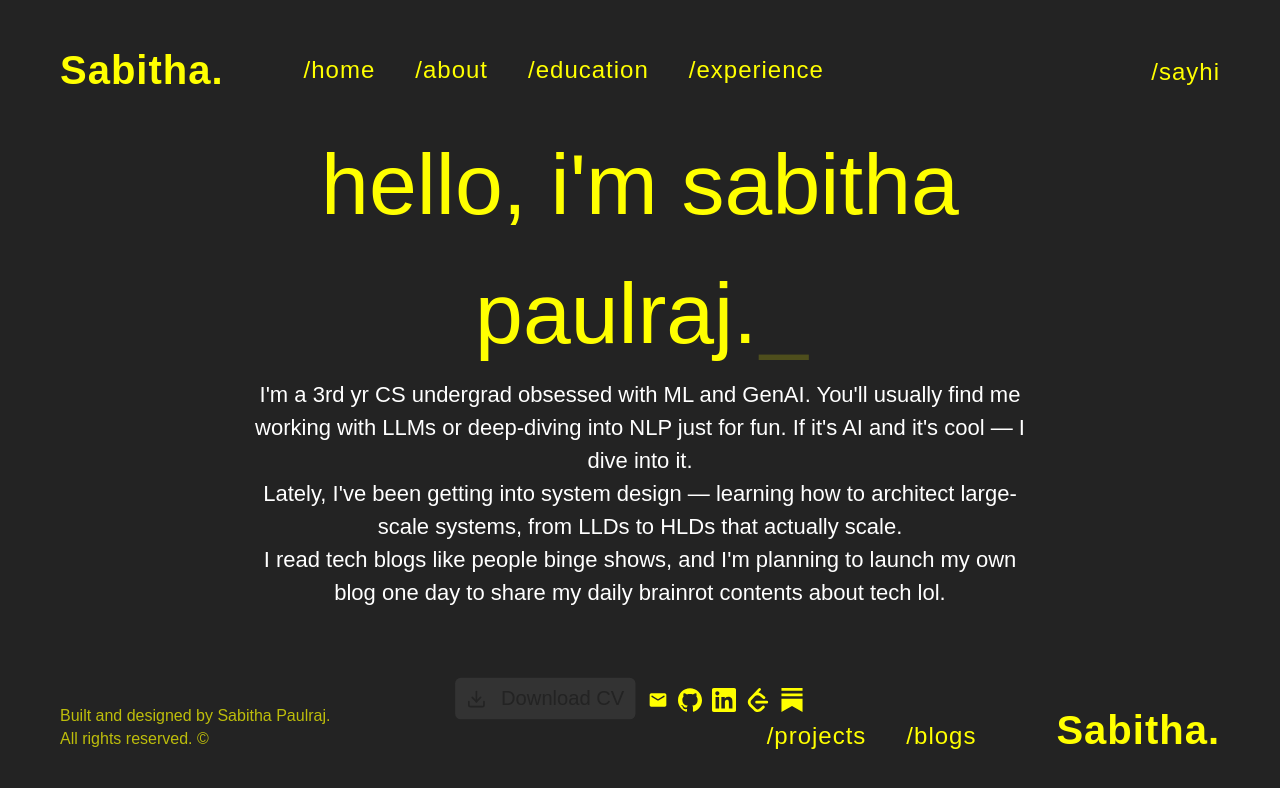
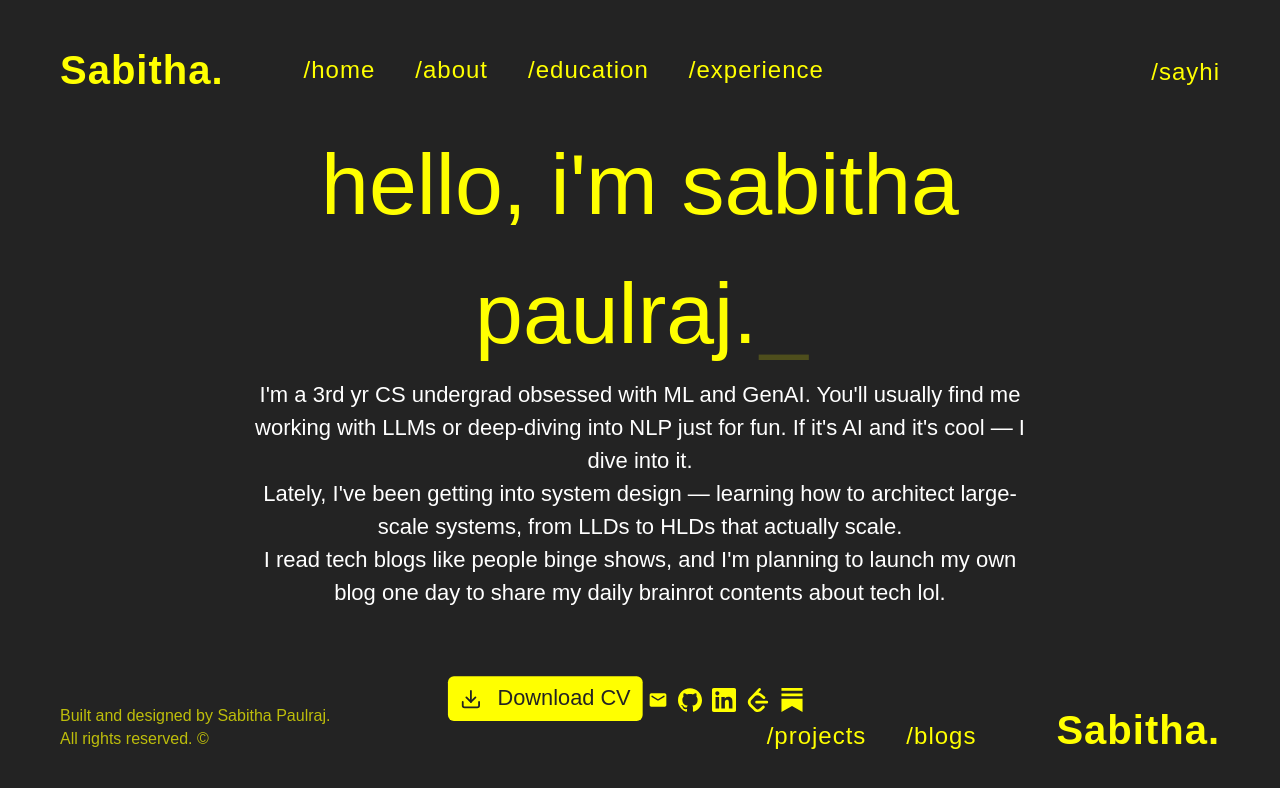
Before and after one commit to sabithapaulraj/sabithapaulraj-portfolio, a React (Create React App) app: page / in a window 1280 px wide. In both pictures the pointer is over the button "Download CV". Shown: the top 788 px of the page. Built offline with nearby package versions, Linux system fonts and the light colour scheme; a web font is replaced by a local one.

Commit message:
button hover

```diff
--- a/src/styles/Intro.css
+++ b/src/styles/Intro.css
@@ -175,8 +175,10 @@
 }
 
 .custom-download-cv-button:hover {
-  background-color: var(--standard-dark-grey) !important;
+  /* Remove background color change */
+  /* background-color: var(--standard-dark-grey) !important; */
   box-shadow: none;
+  transform: scale(1.08);
 }
 
 .custom-download-cv-button svg {
```
